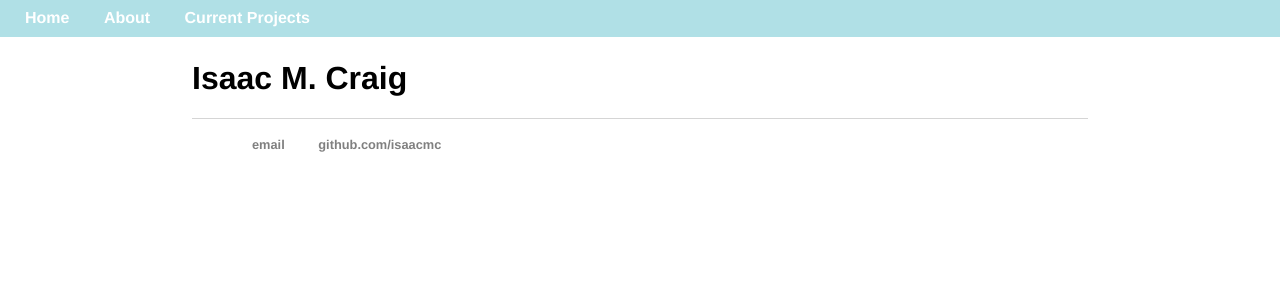
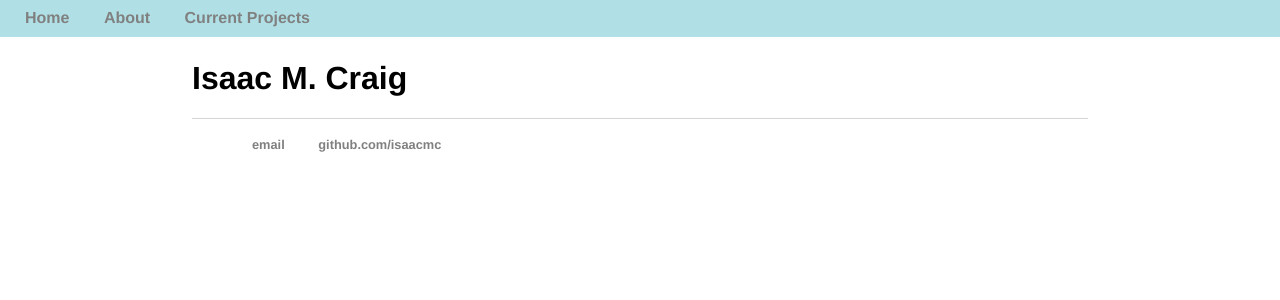
Before and after one commit to isundberg/isaacmc.github.io, a Jekyll site: the page built from index.html, in a window 1280 px wide. Shown: the top 300 px of the page. Built offline with Jekyll 4.4.1, drawn with Linux system fonts in a browser that asks for light colours.

Commit message:
Update main.css

```diff
--- a/css/main.css
+++ b/css/main.css
@@ -27,10 +27,6 @@ nav ul li, footer ul li {
     display: inline;
     padding:5px;
     margin: 10px;
-    color: white;
-}
-
-nav a {
     color: white;
 }
 
```
